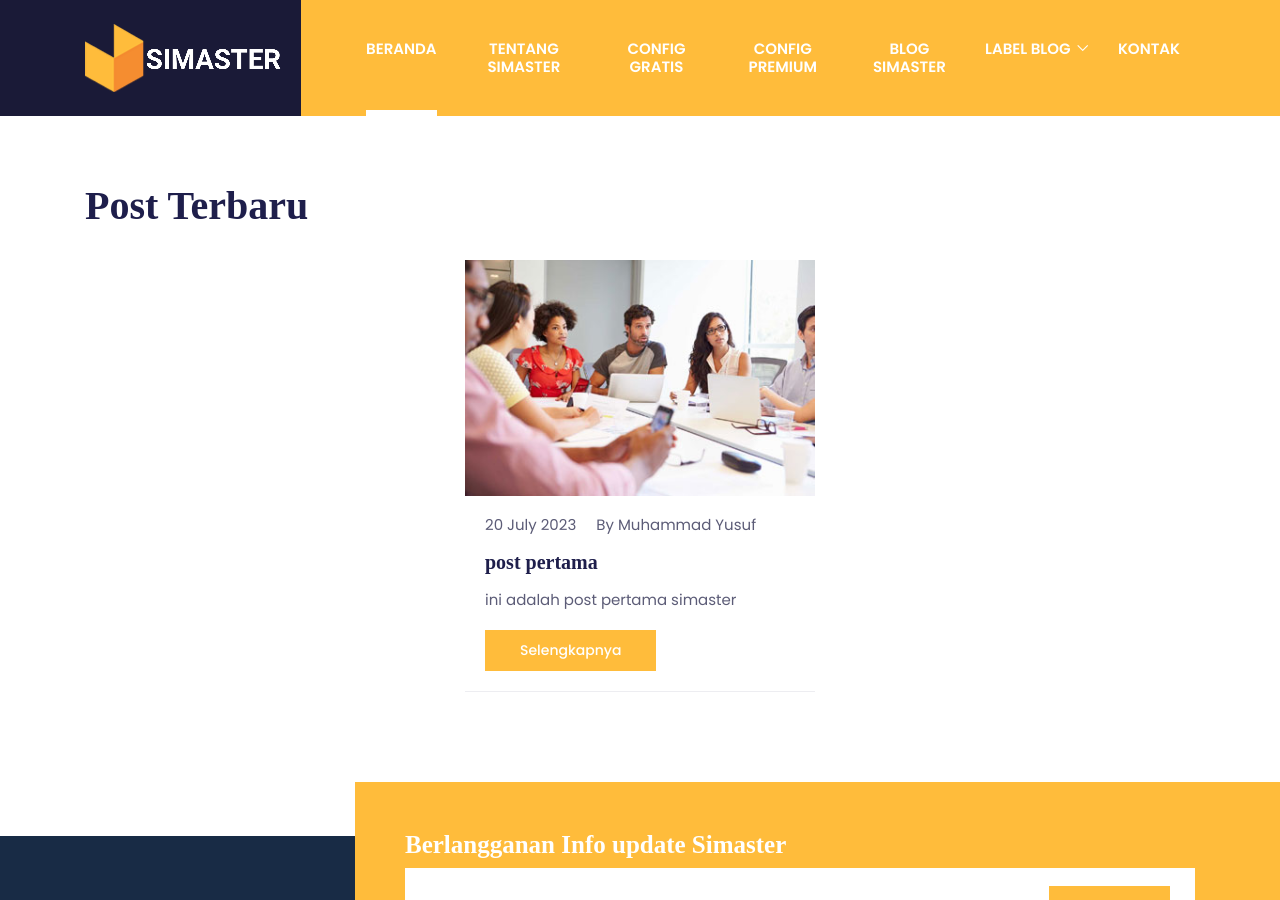
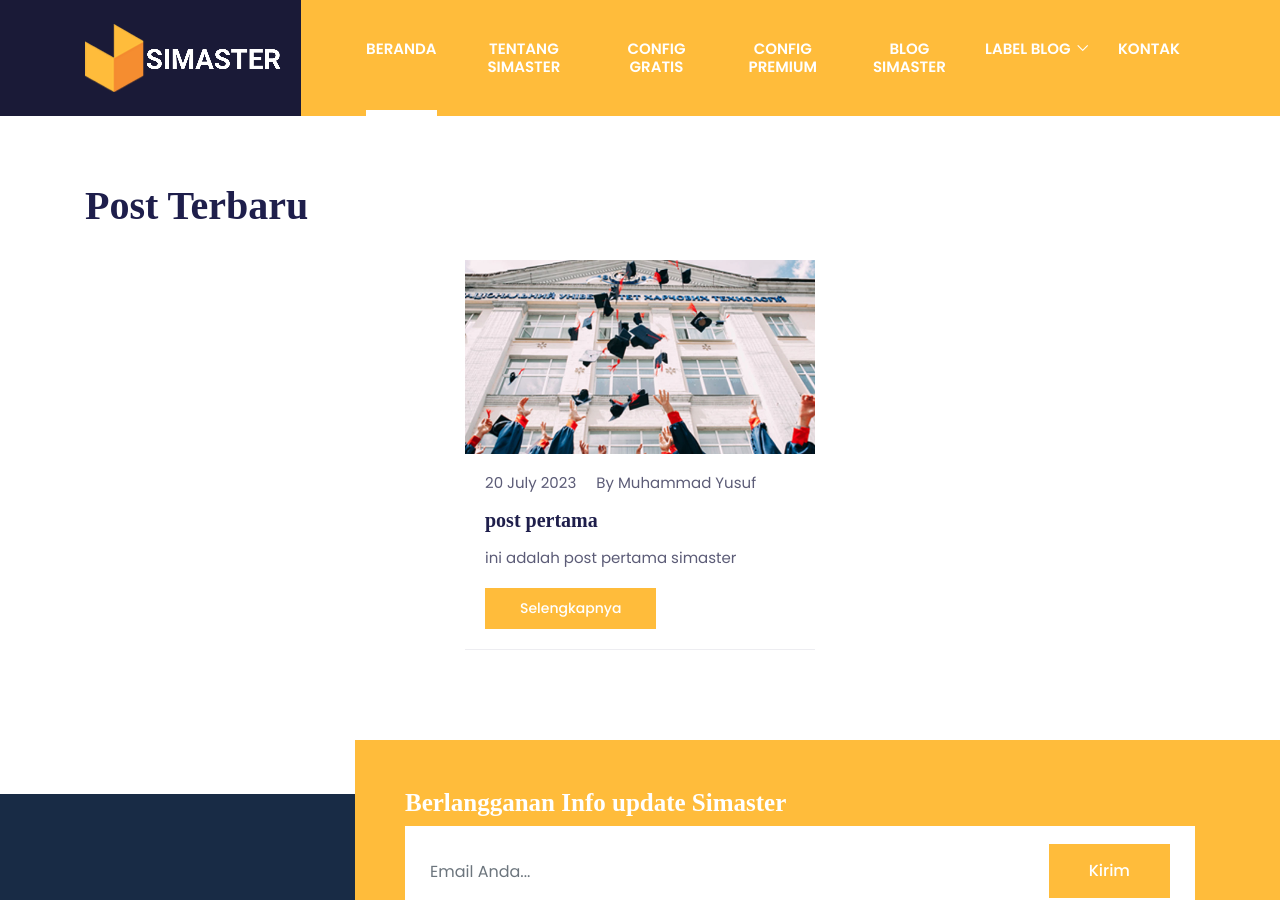
Before and after one commit to mwnsofficial/simastertutorials.github.io, a Jekyll site: the page built from index.html, in a window 1280 px wide and 900 px high, scrolled down 5748 px. Built offline with Jekyll 4.4.1, drawn with Linux system fonts in a browser that asks for light colours; some web fonts are replaced; the list of posts is cut into pages by our own code.

Commit message:
Update index.html

```diff
--- a/index.html
+++ b/index.html
@@ -414,7 +414,7 @@ description: Selamat datang di situs Simaster
 {% for post in site.posts limit:4 %}
   <article class="col-lg-4 col-sm-6 mb-5 mb-lg-0">
     <div class="card rounded-0 border-bottom border-primary border-top-0 border-left-0 border-right-0 hover-shadow">
-      <img class="card-img-top rounded-0" src="images/blog/post-3.jpg" alt="Post thumb">
+      {% if post.image %}{% include post-featured-image.html image=post.image %}{% endif %}
       <div class="card-body">
         <!-- post meta -->
         <ul class="list-inline mb-3">
```
